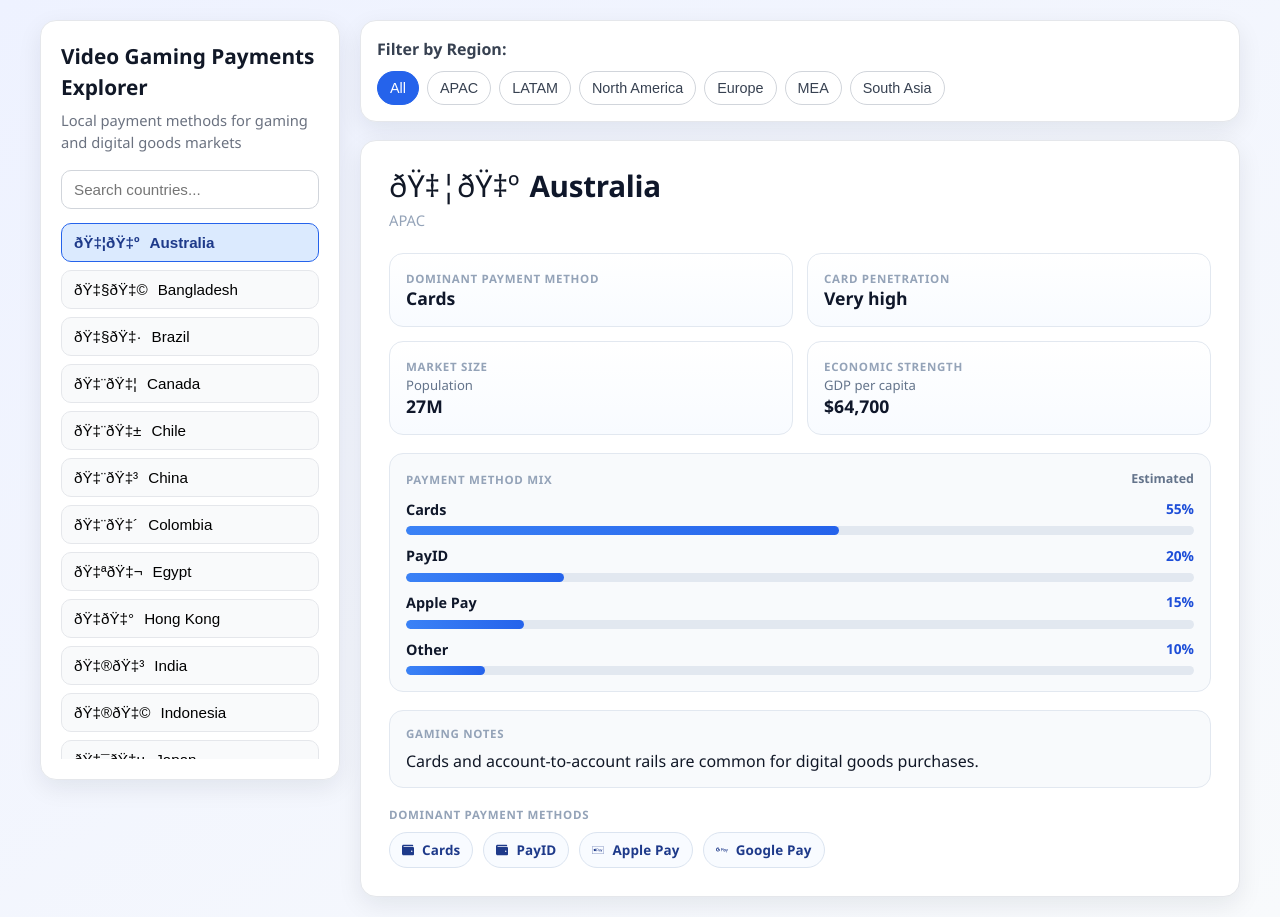
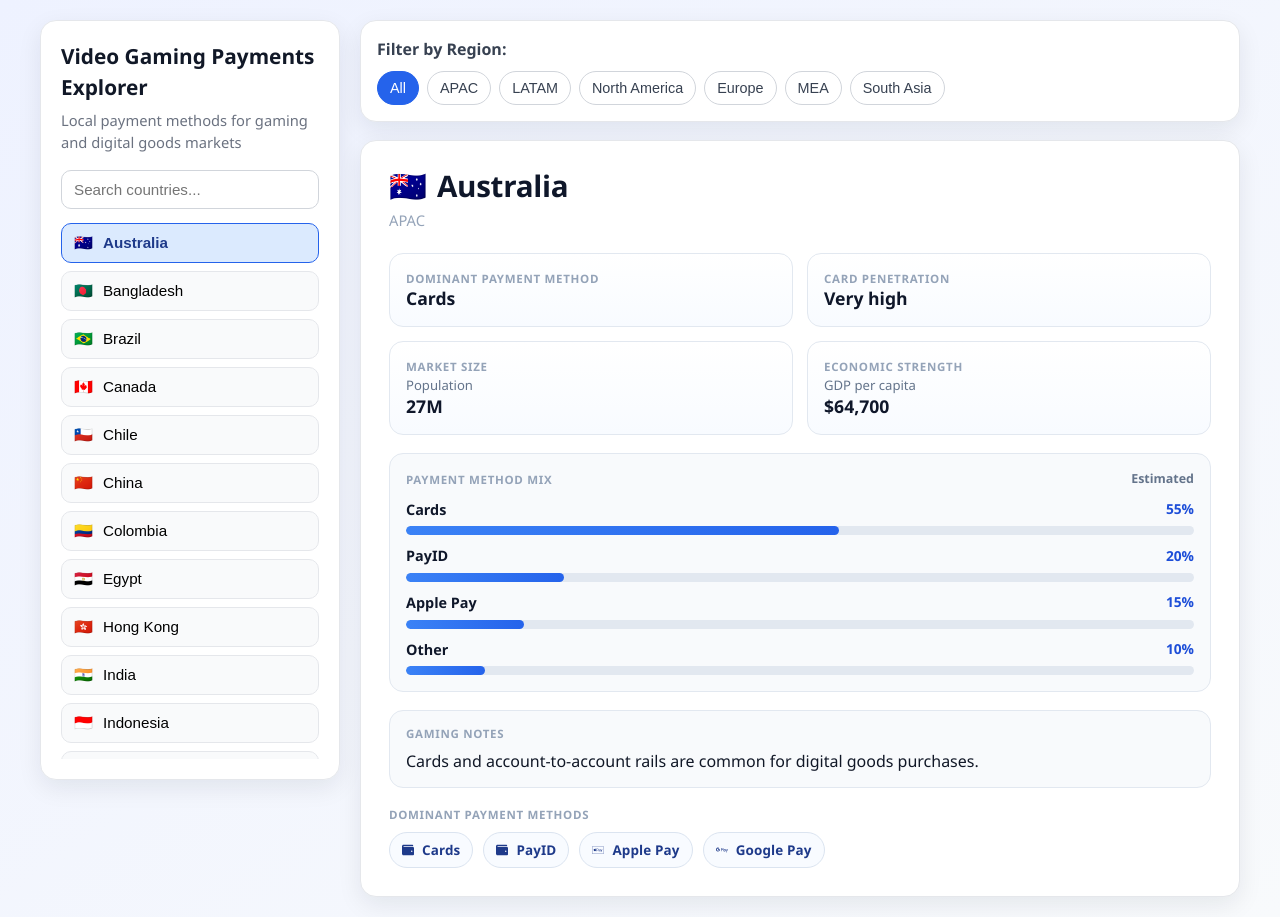
Before and after one commit to shauntoh/payment-methods-by-country-explorer, a React (Vite) app: page / in a window 1280 px wide. Built offline with nearby package versions, Linux system fonts and the light colour scheme; the HTML template or start-up script is replaced by a standard one.

Commit message:
Fix country flag rendering via ISO code helper

```diff
--- a/src/components/CountryDetails.jsx
+++ b/src/components/CountryDetails.jsx
@@ -1,4 +1,5 @@
 import PaymentMethodTags from "./PaymentMethodTags";
+import { getFlagEmoji } from "../utils/flags";
 
 function formatPopulationInMillions(population) {
   return `${Math.round(population / 1000000)}M`;
@@ -21,13 +22,15 @@ function CountryDetails({ country }) {
     );
   }
 
+  const flag = getFlagEmoji(country.code);
+
   return (
     <div className="card country-card">
       <div className="country-header">
         <div className="country-title-block">
           <div className="country-title-row">
             <span className="flag-inline" aria-label={`${country.country} flag`}>
-              {country.flag}
+              {flag}
             </span>
             <h2>{country.country}</h2>
           </div>
--- a/src/components/Sidebar.jsx
+++ b/src/components/Sidebar.jsx
@@ -1,3 +1,5 @@
+import { getFlagEmoji } from "../utils/flags";
+
 function Sidebar({
   countries,
   selectedCountry,
@@ -21,6 +23,7 @@ function Sidebar({
       <ul className="country-list">
         {countries.map((country) => {
           const isSelected = selectedCountry?.id === country.id;
+          const flag = getFlagEmoji(country.code);
 
           return (
             <li key={country.id}>
@@ -29,7 +32,7 @@ function Sidebar({
                 className={`country-button ${isSelected ? "selected" : ""}`}
                 onClick={() => onSelectCountry(country)}
               >
-                <span>{country.flag}</span>
+                <span>{flag}</span>
                 <span>{country.country}</span>
               </button>
             </li>
--- a/src/data/paymentsData.js
+++ b/src/data/paymentsData.js
@@ -4,7 +4,7 @@ const paymentsData = [
     market: "Australia",
     country: "Australia",
     code: "AU",
-    flag: "ðŸ‡¦ðŸ‡º",
+    flag: "🇦🇺",
     region: "APAC",
     dominant_method: "Cards",
     dominantPaymentMethod: "Cards",
@@ -23,7 +23,7 @@ const paymentsData = [
     market: "Bangladesh",
     country: "Bangladesh",
     code: "BD",
-    flag: "ðŸ‡§ðŸ‡©",
+    flag: "🇧🇩",
     region: "South Asia",
     dominant_method: "Wallets",
     dominantPaymentMethod: "Wallets",
@@ -42,7 +42,7 @@ const paymentsData = [
     market: "Brazil",
     country: "Brazil",
     code: "BR",
-    flag: "ðŸ‡§ðŸ‡·",
+    flag: "🇧🇷",
     region: "LATAM",
     dominant_method: "Pix",
     dominantPaymentMethod: "Pix",
@@ -61,7 +61,7 @@ const paymentsData = [
     market: "Canada",
     country: "Canada",
     code: "CA",
-    flag: "ðŸ‡¨ðŸ‡¦",
+    flag: "🇨🇦",
     region: "North America",
     dominant_method: "Cards",
     dominantPaymentMethod: "Cards",
@@ -80,7 +80,7 @@ const paymentsData = [
     market: "Chile",
     country: "Chile",
     code: "CL",
-    flag: "ðŸ‡¨ðŸ‡±",
+    flag: "🇨🇱",
     region: "LATAM",
     dominant_method: "Cards",
     dominantPaymentMethod: "Cards",
@@ -99,7 +99,7 @@ const paymentsData = [
     market: "China",
     country: "China",
     code: "CN",
-    flag: "ðŸ‡¨ðŸ‡³",
+    flag: "🇨🇳",
     region: "APAC",
     dominant_method: "Wallets",
     dominantPaymentMethod: "Wallets",
@@ -118,7 +118,7 @@ const paymentsData = [
     market: "Colombia",
     country: "Colombia",
     code: "CO",
-    flag: "ðŸ‡¨ðŸ‡´",
+    flag: "🇨🇴",
     region: "LATAM",
     dominant_method: "Cash Vouchers",
     dominantPaymentMethod: "Cash Vouchers",
@@ -137,7 +137,7 @@ const paymentsData = [
     market: "Egypt",
     country: "Egypt",
     code: "EG",
-    flag: "ðŸ‡ªðŸ‡¬",
+    flag: "🇪🇬",
     region: "MEA",
     dominant_method: "Wallets",
     dominantPaymentMethod: "Wallets",
@@ -156,7 +156,7 @@ const paymentsData = [
     market: "Hong Kong",
     country: "Hong Kong",
     code: "HK",
-    flag: "ðŸ‡­ðŸ‡°",
+    flag: "🇭🇰",
     region: "APAC",
     dominant_method: "Cards",
     dominantPaymentMethod: "Cards",
@@ -175,7 +175,7 @@ const paymentsData = [
     market: "India",
     country: "India",
     code: "IN",
-    flag: "ðŸ‡®ðŸ‡³",
+    flag: "🇮🇳",
     region: "South Asia",
     dominant_method: "UPI",
     dominantPaymentMethod: "UPI",
@@ -194,7 +194,7 @@ const paymentsData = [
     market: "Indonesia",
     country: "Indonesia",
     code: "ID",
-    flag: "ðŸ‡®ðŸ‡©",
+    flag: "🇮🇩",
     region: "APAC",
     dominant_method: "E-Wallets",
     dominantPaymentMethod: "E-Wallets",
@@ -213,7 +213,7 @@ const paymentsData = [
     market: "Japan",
     country: "Japan",
     code: "JP",
-    flag: "ðŸ‡¯ðŸ‡µ",
+    flag: "🇯🇵",
     region: "APAC",
     dominant_method: "Cards",
     dominantPaymentMethod: "Cards",
@@ -232,7 +232,7 @@ const paymentsData = [
     market: "Kenya",
     country: "Kenya",
     code: "KE",
-    flag: "ðŸ‡°ðŸ‡ª",
+    flag: "🇰🇪",
     region: "MEA",
     dominant_method: "Mobile Money",
     dominantPaymentMethod: "Mobile Money",
@@ -251,7 +251,7 @@ const paymentsData = [
     market: "Korea",
     country: "Korea",
     code: "KR",
-    flag: "ðŸ‡°ðŸ‡·",
+    flag: "🇰🇷",
     region: "APAC",
     dominant_method: "Cards",
     dominantPaymentMethod: "Cards",
@@ -270,7 +270,7 @@ const paymentsData = [
     market: "Malaysia",
     country: "Malaysia",
     code: "MY",
-    flag: "ðŸ‡²ðŸ‡¾",
+    flag: "🇲🇾",
     region: "APAC",
     dominant_method: "E-Wallets",
     dominantPaymentMethod: "E-Wallets",
@@ -289,7 +289,7 @@ const paymentsData = [
     market: "Mexico",
     country: "Mexico",
     code: "MX",
-    flag: "ðŸ‡²ðŸ‡½",
+    flag: "🇲🇽",
     region: "LATAM",
     dominant_method: "Cards",
     dominantPaymentMethod: "Cards",
@@ -308,7 +308,7 @@ const paymentsData = [
     market: "New Zealand",
     country: "New Zealand",
     code: "NZ",
-    flag: "ðŸ‡³ðŸ‡¿",
+    flag: "🇳🇿",
     region: "APAC",
     dominant_method: "Cards",
     dominantPaymentMethod: "Cards",
@@ -327,7 +327,7 @@ const paymentsData = [
     market: "Pakistan",
     country: "Pakistan",
     code: "PK",
-    flag: "ðŸ‡µðŸ‡°",
+    flag: "🇵🇰",
     region: "South Asia",
     dominant_method: "Wallets",
     dominantPaymentMethod: "Wallets",
@@ -346,7 +346,7 @@ const paymentsData = [
     market: "Philippines",
     country: "Philippines",
     code: "PH",
-    flag: "ðŸ‡µðŸ‡­",
+    flag: "🇵🇭",
     region: "APAC",
     dominant_method: "E-Wallets",
     dominantPaymentMethod: "E-Wallets",
@@ -365,7 +365,7 @@ const paymentsData = [
     market: "Singapore",
     country: "Singapore",
     code: "SG",
-    flag: "ðŸ‡¸ðŸ‡¬",
+    flag: "🇸🇬",
     region: "APAC",
     dominant_method: "Cards",
     dominantPaymentMethod: "Cards",
@@ -384,7 +384,7 @@ const paymentsData = [
     market: "South Africa",
     country: "South Africa",
     code: "ZA",
-    flag: "ðŸ‡¿ðŸ‡¦",
+    flag: "🇿🇦",
     region: "MEA",
     dominant_method: "Cards",
     dominantPaymentMethod: "Cards",
@@ -403,7 +403,7 @@ const paymentsData = [
     market: "Taiwan",
     country: "Taiwan",
     code: "TW",
-    flag: "ðŸ‡¹ðŸ‡¼",
+    flag: "🇹🇼",
     region: "APAC",
     dominant_method: "Cards",
     dominantPaymentMethod: "Cards",
@@ -422,7 +422,7 @@ const paymentsData = [
     market: "Thailand",
     country: "Thailand",
     code: "TH",
-    flag: "ðŸ‡¹ðŸ‡­",
+    flag: "🇹🇭",
     region: "APAC",
     dominant_method: "Bank Transfers",
     dominantPaymentMethod: "Bank Transfers",
@@ -441,7 +441,7 @@ const paymentsData = [
     market: "Turkey",
     country: "Turkey",
     code: "TR",
-    flag: "ðŸ‡¹ðŸ‡·",
+    flag: "🇹🇷",
     region: "Europe",
     dominant_method: "Cards",
     dominantPaymentMethod: "Cards",
@@ -460,7 +460,7 @@ const paymentsData = [
     market: "United States",
     country: "United States",
     code: "US",
-    flag: "ðŸ‡ºðŸ‡¸",
+    flag: "🇺🇸",
     region: "North America",
     dominant_method: "Cards",
     dominantPaymentMethod: "Cards",
@@ -479,7 +479,7 @@ const paymentsData = [
     market: "Vietnam",
     country: "Vietnam",
     code: "VN",
-    flag: "ðŸ‡»ðŸ‡³",
+    flag: "🇻🇳",
     region: "APAC",
     dominant_method: "E-Wallets",
     dominantPaymentMethod: "E-Wallets",
--- /dev/null
+++ b/src/utils/flags.js
@@ -0,0 +1,18 @@
+export function getFlagEmoji(countryCode = "") {
+  if (!countryCode || countryCode.length !== 2) {
+    return "";
+  }
+
+  const code = countryCode.toUpperCase();
+  const isValid = /^[A-Z]{2}$/.test(code);
+
+  if (!isValid) {
+    return "";
+  }
+
+  const OFFSET = 127397;
+  return String.fromCodePoint(
+    code.charCodeAt(0) + OFFSET,
+    code.charCodeAt(1) + OFFSET
+  );
+}
```
